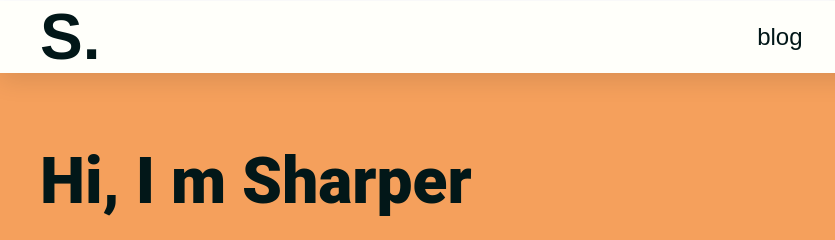
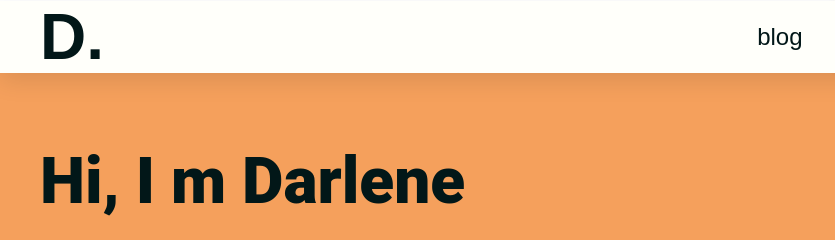
Before and after one commit to krish291993/Figma-page-design, a plain HTML site: page index.html in a window 1280 px wide. Shown: the top 240 px of the page, 0-835 px from the left. Drawn offline with Linux system fonts and the light colour scheme.

Commit message:
Update index.html

```diff
--- a/index.html
+++ b/index.html
@@ -16,7 +16,7 @@
       <div class="wrapper">
         <nav>
           <div class="logo">
-            S.
+            D.
           </div>
 
           <ul class="nav-items">
@@ -47,7 +47,7 @@
       <div class="wrapper">
         <header>
           <div class="hero-content">
-            <h1>Hi, I m Sharper</h1>
+            <h1>Hi, I m Darlene</h1>
             <p>
               I design beautiful websites & mobile apps that modern trends
               demand
```
